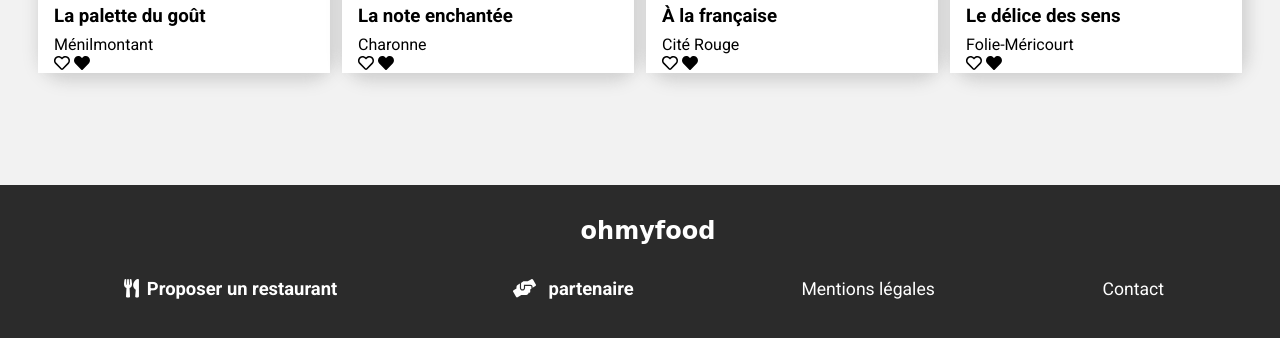
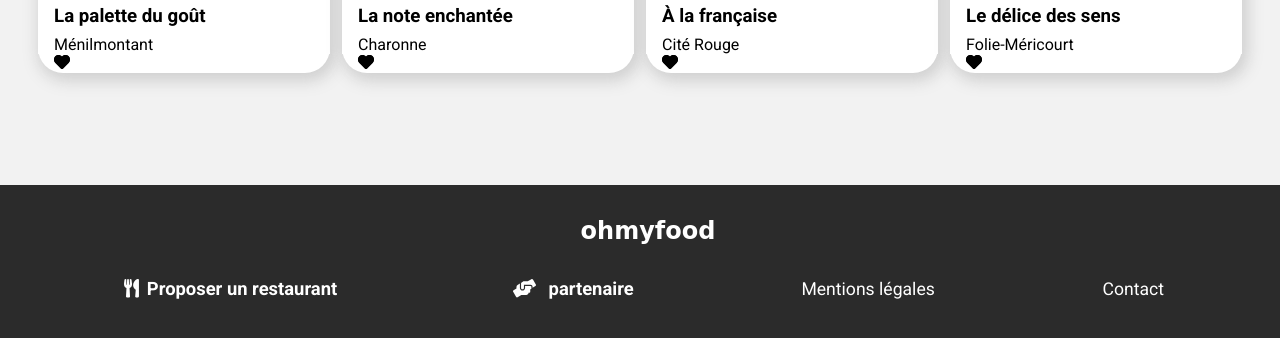
Before and after one commit to audace-kwizera/KwizeraAudace_3_07062021, a plain HTML site: page index.html in a window 1280 px wide. Shown: the part 936-1274 px from the top of the page. Drawn offline with Linux system fonts and the light colour scheme; a web font is replaced by a local one.

Commit message:
ajout des coeurs

```diff
--- a/css/composants/_favoris.scss
+++ b/css/composants/_favoris.scss
@@ -0,0 +1,13 @@
+.favoris {
+    position: absolute;
+    &__icone {
+        position: absolute;
+        &__vide {
+            position: absolute;
+        }
+
+        &__pleine {
+            position: absolute;
+        }
+    }
+}
--- a/index.html
+++ b/index.html
@@ -108,9 +108,9 @@
                             </div>
 
                             <!-- icone favoris à rajouter -->
-                            <div class="icone favoris__icone">
-                                <i class="favoris__icone__vide far fa-heart"></i>
-                                <i class="favoris__icone__pleine fas fa-heart"></i>
+                            <div class="icone favoris">
+                                <i class="favoris__icone favoris__icone__vide far fa-heart"></i>
+                                <i class="favoris__icone favoris__icone__pleine fas fa-heart"></i>
                             </div>
                         </figcaption>
                     </figure>
```
Also changed, not shown: css/style.css, 1 other file.
